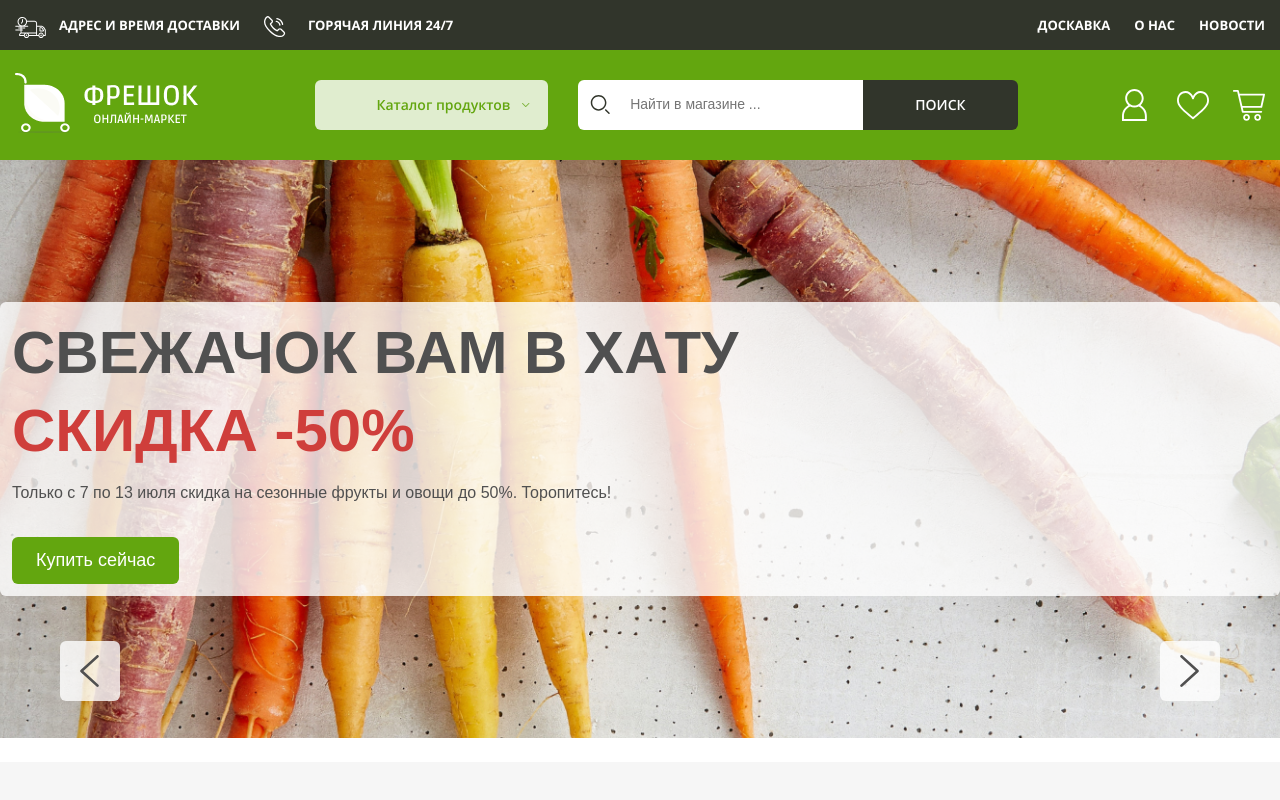
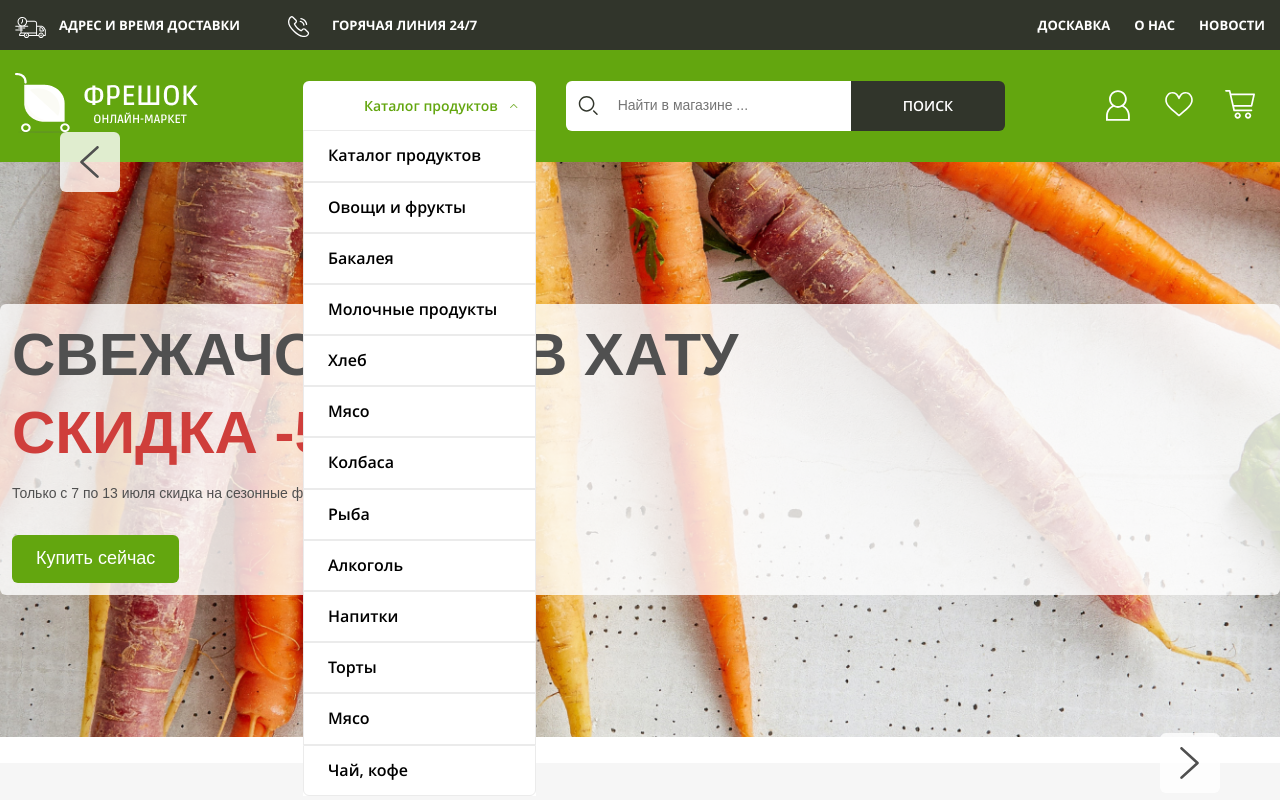
Before and after one commit to yrgenius/Fresh-Market, a website: page app/index.html in a window 1280 px wide. Both pictures are taken after a click on the element "Каталог продуктов". Shown: the top 800 px of the page. Drawn offline with nearby package versions, Linux system fonts and the light colour scheme; files that its build step writes are made by us from their sources; files whose address does not match are found by name.

Commit message:
change header

```diff
--- a/app/index.html
+++ b/app/index.html
@@ -38,8 +38,7 @@
                         <img class="logo__img" src="images/header/logo.png" alt="Логотип">
                     </a>
 
-                    <div class="header__catalog">Каталог продуктов</div>
-
+                    <div class="header__catalog">Каталог продуктов
                         <ul class="header__list">
                             <li class="header__choice">Каталог продуктов</li>
                             <li class="header__choice">Овощи и фрукты</li>
@@ -55,6 +54,7 @@
                             <li class="header__choice">Мясо</li>
                             <li class="header__choice">Чай, кофе</li>
                         </ul>
+                    </div>
 
                     <form class="header__form">
                         <input class="header__search" id="form__search" type="text" name="seach" placeholder="Найти в магазине ...">
@@ -63,13 +63,13 @@
 
                     <ul class="header__icons">
                         <li class="header__icon">
-                            <a class="header__icon-link header__link--user" href="#"></a>
+                            <a class="header__icon-link header__icon-link--user" href="#"></a>
                         </li>
                         <li class="header__icon">
-                            <a class="header__icon-link header__link--heart" href="#"></a>
+                            <a class="header__icon-link header__icon-link--heart" href="#"></a>
                         </li>
                         <li class="header__icon">
-                            <a class="header__icon-link header__link--cart" href="#"></a>
+                            <a class="header__icon-link header__icon-link--cart" href="#"></a>
                         </li>
                     </ul>
 
@@ -111,16 +111,16 @@
         <div class="container">
             <ul class="advantages__list">
                 <li class="advantages__item">
-                    <h2 class="advantages__title">Бесплатная доставка</h2>
-                    <div class="advantages__text">Для заказов на сумму от 500 ₽ </div>
+                    <div class="advantages__title">Бесплатная доставка</div>
+                    <p class="advantages__text">Для заказов на сумму от 500 ₽ </p>
                 </li>
                 <li class="advantages__item">
-                    <h2 class="advantages__title">Возврат товара</h2>
-                    <div class="advantages__text">Если товары были испорчены</div>
+                    <div class="advantages__title">Возврат товара</div>
+                    <p class="advantages__text">Если товары были испорчены</p>
                 </li>
                 <li class="advantages__item">
-                    <h2 class="advantages__title">Поддержка 24/7</h2>
-                    <div class="advantages__text">Лучшие операторы</div>
+                    <div class="advantages__title">Поддержка 24/7</div>
+                    <p class="advantages__text">Лучшие операторы</p>
                 </li>
             </ul>
         </div>
--- a/app/js/main.js
+++ b/app/js/main.js
@@ -1,18 +1,29 @@
 $(function() {
 
     let screenWidth = $(window).width();
-    const select = $('.form__catalog');
+    const select = $('.header__catalog');
     let flagSelect = 0;
 
     select.on('click blur', function(event) {
         flagSelect = flagSelect + 1;
+        let widthCatalog = select[0].clientWidth;
+        console.dir(widthCatalog);
+
+        $('.header__choice').css({'width': widthCatalog});
+
         if (event.type == 'click' && flagSelect == 1) {
+            $(this).css({'border-radius': '6px 6px 0 0'});
+            $('.header__list').fadeIn();
+            $('.header__list').show();
             $(this).css({
                 'background-image': "url('../images/header/nav_icon.svg'), url('../images/header/select-arrow-up.svg')"
             });
         }
 
         if (event.type == 'blur' || flagSelect != 1) {
+            $(this).css({'border-radius': '6px'});
+            $('.header__list').fadeOut();
+            $('.header__list').hide();
             $(this).css({
                 'background-image': "url('../images/header/nav_icon.svg'), url('../images/header/select-arrow-down.svg')"
             });
@@ -20,13 +31,6 @@ $(function() {
         }
 
     });
-
-
-    $('.slider__wrapper').slick({
-        dots: false,
-        arrows: true
-    });
-
 
     if (screenWidth - 240 > 1370) {
         $('.slick-prev').css({ 'top': '50%' });
@@ -36,7 +40,9 @@ $(function() {
         $('.slick-next').css({ 'top': '85%' });
     }
 
-
-
+    $('.slider__wrapper').slick({
+        dots: false,
+        arrows: true
+    });
 
 });
--- a/app/scss/_global.scss
+++ b/app/scss/_global.scss
@@ -1,3 +1,9 @@
+body {
+    @extend %sans-400;
+    font-size: 14px;
+    line-height: 1.4;
+}
+
 .section {
     padding: 72px 0;
 }
--- a/app/scss/header.scss
+++ b/app/scss/header.scss
@@ -9,46 +9,26 @@
         padding: 16px 0;
     }
 
-    // &__contacts {
-    //     display: grid;
-    //     grid-template-columns: auto auto 1fr auto auto auto;
-    // }
-
-    // &__item:nth-child(3) {
-    //     grid-column-start: 4;
-    // }
-
-    // &__item--left {
-    //     margin-right: 48px;
-    // }
-
-    // &__item--right {
-    //     margin-right: 24px;
-    // }
-
     &__contacts {
         display: flex;
+        align-items: center;
     }
 
     &__item {
         position: relative;
         transition: opacity 0.3s;
 
-        &:not(:last-child) {
+        & + & {
+            margin-left: 24px;
+        }
+
+        &--del {
             margin-right: 24px;
         }
 
-        &--del {
-            margin-right: 48px;
-        }
-
-        &:nth-child(2) {
+        &--tel {
             margin-right: auto;
         }
-
-        // &--tel {
-        //     margin-right: auto;
-        // }
 
         &--del,
         &--tel {
@@ -103,17 +83,53 @@
         line-height: 1.4;
         -webkit-appearance: none;
         -moz-appearance: none;
-        background-color: $green-200;
+        background-color: $white;
         background-image: url("../images/header/nav_icon.svg"),
             url("../images/header/select-arrow-down.svg");
         background-position: 17px center, calc(100% - 18px) center;
         background-repeat: no-repeat;
         cursor: pointer;
-        transition: background-image 0.1s;
+        transition: background-image 0.1s, background-color 0.3s;
+        position: relative;
+        &:hover {
+            background-color: $green-200;
+        }
     }
 
     &__list {
+        position: absolute;
+        left: 0;
+        bottom: -665px;
         display: none;
+        z-index: 2;
+        font-size: 16px;
+        line-height: 1.2;
+        color: #000;
+        background-color: $white;
+    }
+
+    &__choice {
+        padding: 15px 24px;
+        border: 1px solid #ebebeb;
+        position: relative;
+        transition: color 0.3s, background-color 0.3s;
+
+        &:hover {
+            color: $green-900;
+        }
+
+        &:hover::before {
+            content: "";
+            position: absolute;
+            height: 49px;
+            width: 3px;
+            left: 0;
+            top: 0;
+            background-color: $green-900;
+        }
+        &:last-child {
+            border-radius: 0px 0px 6px 6px;
+        }
     }
 
     &__form {
@@ -151,6 +167,19 @@
         line-height: 1.4;
         text-transform: uppercase;
         border-radius: 0px 6px 6px 0px;
+
+        &:hover {
+            background: rgba(49, 53, 43, 0.85);
+        }
+
+        &:active {
+            color: rgba(255, 255, 255, 0.5);
+            background-color: $dark-800;
+        }
+
+        &:focus {
+            box-shadow: 0px 0px 0px 4px rgba(255, 255, 255, 0.5);
+        }
     }
 
     &__icons {
@@ -160,57 +189,52 @@
     }
 
     &__icon {
-        height: 32px;
-        width: 32px;
-        &:first-child {
-            margin-right: 27px;
+        &:not(:last-child) {
+            margin-right: 11px;
         }
-        &:nth-child(2) {
-            margin-right: 24px;
+
+        :hover {
+            background-color: rgba(255, 255, 255, 0.1);
+            border-radius: 3px;
         }
     }
 
     &__icon-link {
         display: block;
-        height: 32px;
-        width: 32px;
-        background-position: center;
+        height: 50px;
+        width: 50px;
+        position: relative;
+
+        &::before {
+            content: "";
+            position: absolute;
             background-size: contain;
             background-repeat: no-repeat;
-        z-index: 2;
         }
 
-    &__link--user {
+        &--user::before {
+            height: 32px;
+            width: 24px;
+            top: 9px;
+            left: 13px;
             background-image: url("../images/header/user-link.svg");
         }
-
-    &__link--heart {
+        &--heart::before {
+            height: 32px;
+            width: 28px;
+            top: 11px;
+            left: 11px;
             background-image: url("../images/header/icon-heart.svg");
         }
 
-    &__link--cart {
+        &--cart::before {
+            height: 32px;
+            width: 30px;
+            top: 9px;
+            left: 10px;
             background-image: url("../images/header/icon-cart.svg");
         }
-
-    // &__link-heart,
-    // &__link-cart {
-    //     &::before {
-    //         content: "";
-    //         position: absolute;
-    //         width: 18px;
-    //         height: 18px;
-    //         top: -6px;
-    //         left: -6px;
-    //         background-color: $white;
-    //         border-radius: 50%;
-    //         color: $red-900;
-    //         @extend %sans-600;
-    //         font-size: 10px;
-    //         line-height: 1;
-    //         text-align: center;
-    //         padding: 4px 3px;
-    //     }
-    // }
+    }
 }
 
 .menu {
```
Also changed, not shown: app/js/main.min.js. Lines whose indentation alone changed are shown as unchanged.
